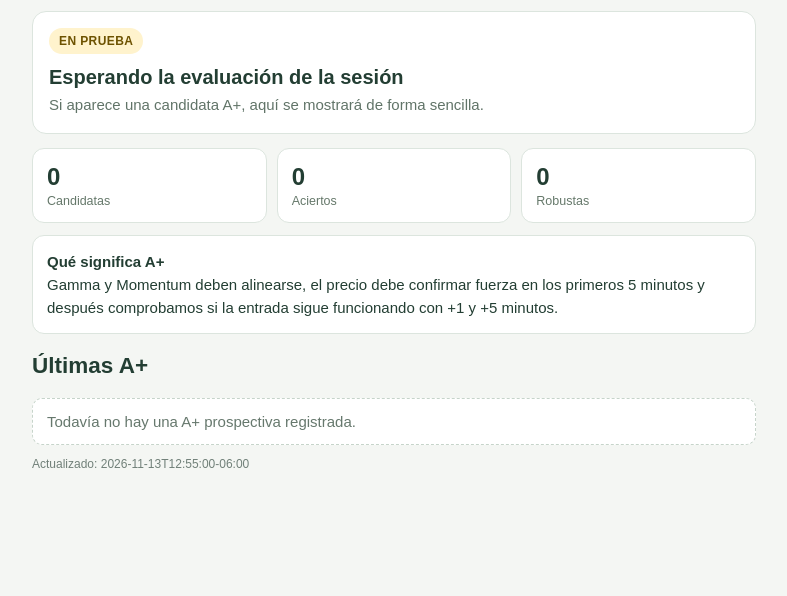
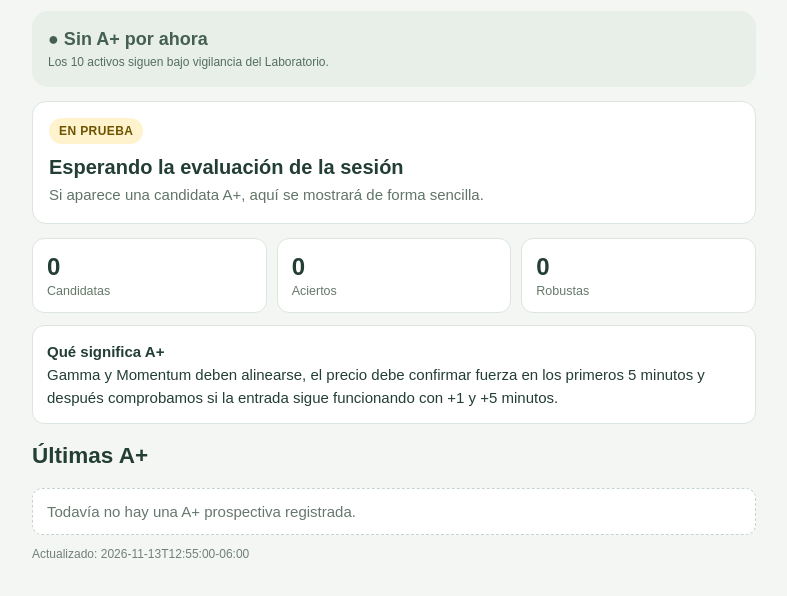
Before and after one commit to albertonational/gammalito-predicciongap, a plain HTML site: page laboratorio-aplus.html in a window 1280 px wide. Shown: the part 110-706 px from the top of the page, without its empty margins (246-1033 px from the left). Drawn offline with Linux system fonts and the light colour scheme.

Commit message:
Add visual A+ detected alert and signal cards

```diff
--- a/laboratorio-aplus.html
+++ b/laboratorio-aplus.html
@@ -8,10 +8,10 @@
 <style>
 *{box-sizing:border-box}body{margin:0;background:#f4f6f3;color:#233e33;font:15px Arial,sans-serif}
 main{max-width:760px;margin:auto;padding:18px}header{background:#e7f0e9;border:1px solid #d5e2d7;border-radius:16px;padding:18px}
-h1{font-size:24px;margin:0 0 6px}.sub{color:#617468;margin:0}.status{margin:14px 0;padding:16px;border-radius:14px;background:#fff;border:1px solid #dce5de}
+h1{font-size:24px;margin:0 0 6px}.sub{color:#617468;margin:0}.alertbox{margin:14px 0}.alertbtn{width:100%;border:0;border-radius:16px;padding:18px 16px;font:700 18px Arial,sans-serif;cursor:pointer;text-align:left}.alertbtn.active{background:#7a241d;color:#fff;box-shadow:0 6px 18px rgba(58,24,18,.18);animation:pulse 1.7s infinite}.alertbtn.idle{background:#e8efe9;color:#456052;cursor:default}.alertbtn small{display:block;margin-top:5px;font-size:12px;font-weight:400;opacity:.9}@keyframes pulse{0%,100%{transform:scale(1)}50%{transform:scale(1.012)}}.status{margin:14px 0;padding:16px;border-radius:14px;background:#fff;border:1px solid #dce5de}
 .pill{display:inline-block;padding:6px 10px;border-radius:999px;background:#fff3cd;color:#6d5200;font-size:12px;font-weight:700;letter-spacing:.4px}
 .today{font-size:20px;font-weight:700;margin:12px 0 5px}.detail{color:#617468;line-height:1.5}
-.signal{margin-top:14px;padding:16px;border-radius:12px;background:#244d3d;color:white}.signal b{font-size:22px}
+.signals{display:grid;gap:10px;margin-top:14px}.signal{padding:16px;border-radius:12px;background:#244d3d;color:white}.signal b{font-size:22px}.signal .meta{font-size:13px;margin-top:5px;opacity:.92}
 .grid{display:grid;grid-template-columns:repeat(3,1fr);gap:10px;margin:12px 0}.metric{background:#fff;border:1px solid #dce5de;border-radius:12px;padding:14px}
 .metric b{display:block;font-size:24px}.metric small{color:#65786a}.rule{background:#fff;border:1px solid #dce5de;border-radius:12px;padding:14px;line-height:1.55}
 .recent{margin-top:12px}.item{background:#fff;border:1px solid #dce5de;border-radius:10px;padding:12px;margin:8px 0}
@@ -24,13 +24,20 @@ h1{font-size:24px;margin:0 0 6px}.sub{color:#617468;margin:0}.status{margin:14px
 <script>
 const esc=s=>String(s??'').replace(/[&<>"']/g,m=>({'&':'&amp;','<':'&lt;','>':'&gt;','"':'&quot;',"'":'&#39;'}[m]));
 function render(d){
- const p=d.prospective||{},t=d.today||{},sig=t.signal,recent=(d.recent||[]).slice(0,5);
+ const p=d.prospective||{},t=d.today||{},recent=(d.recent||[]).slice(0,5);
+ const signals=Array.isArray(t.signals)?t.signals:(t.signal?[t.signal]:[]);
+ const n=signals.length;
+ document.title=n?'🚨 '+n+' A+ · Laboratorio':'GAMMA A+ · Laboratorio';
+ const cards=signals.map(sig=>'<div class="signal"><b>'+esc(sig.ticker)+' · '+esc(sig.side)+'</b><div class="meta">'+esc(sig.time_ny||'')+' NY · '+esc(sig.state||'CANDIDATO')+(sig.threshold?' · Gate '+esc(sig.threshold):'')+'</div></div>').join('');
  document.querySelector('#root').innerHTML=
  '<header><h1>Laboratorio A+</h1><p class="sub">Sólo muestra lo importante. No modifica las señales actuales.</p></header>'+
- '<section class="status"><span class="pill">'+esc(d.status||'EN PRUEBA')+'</span>'+
- '<div class="today">'+esc(t.headline||'Sin lectura todavía')+'</div>'+
+ '<section class="alertbox">'+
+ (n?'<button id="aplus-alert" class="alertbtn active" type="button">🚨 A+ DETECTADA · '+n+'<small>Toca aquí para ver '+(n===1?'el activo':'los activos')+'</small></button>':'<button class="alertbtn idle" type="button" disabled>● Sin A+ por ahora<small>Los 10 activos siguen bajo vigilancia del Laboratorio.</small></button>')+
+ '</section>'+
+ '<section class="status" id="signals-list"><span class="pill">'+esc(d.status||'EN PRUEBA')+'</span>'+
+ '<div class="today">'+esc(t.headline||(n?'Hay una candidata A+':'Sin lectura todavía'))+'</div>'+
  '<div class="detail">'+esc(t.detail||'')+'</div>'+
- (sig?'<div class="signal"><b>'+esc(sig.ticker)+' · '+esc(sig.side)+'</b><div>'+esc(sig.time_ny||'')+' NY · '+esc(sig.state||'CANDIDATO')+'</div></div>':'')+
+ (n?'<div class="signals">'+cards+'</div>':'')+
  '</section>'+
  '<section class="grid"><div class="metric"><b>'+esc(p.candidates||0)+'</b><small>Candidatas</small></div>'+
  '<div class="metric"><b>'+esc(p.hits||0)+'</b><small>Aciertos</small></div>'+
@@ -39,6 +46,7 @@ function render(d){
  '<section class="recent"><h2>Últimas A+</h2>'+
  (recent.length?recent.map(x=>'<div class="item"><b>'+esc(x.ticker)+' · '+esc(x.side)+'</b><div>'+esc(x.date)+' · '+esc(x.time_ny||'')+' NY · '+esc(x.result||x.state||'')+'</div></div>').join(''):'<div class="empty">Todavía no hay una A+ prospectiva registrada.</div>')+
  '</section><p class="muted">Actualizado: '+esc(d.updated_at||'pendiente')+'</p>';
+ document.querySelector('#aplus-alert')?.addEventListener('click',()=>document.querySelector('#signals-list')?.scrollIntoView({behavior:'smooth',block:'start'}));
 }
 fetch('./lab-aplus.json?t='+Date.now(),{cache:'no-store'}).then(r=>{if(!r.ok)throw Error();return r.json()}).then(render).catch(()=>{
  document.querySelector('#root').innerHTML='<div class="empty">El Laboratorio está activo, pero todavía no hay una actualización disponible.</div>';
```
